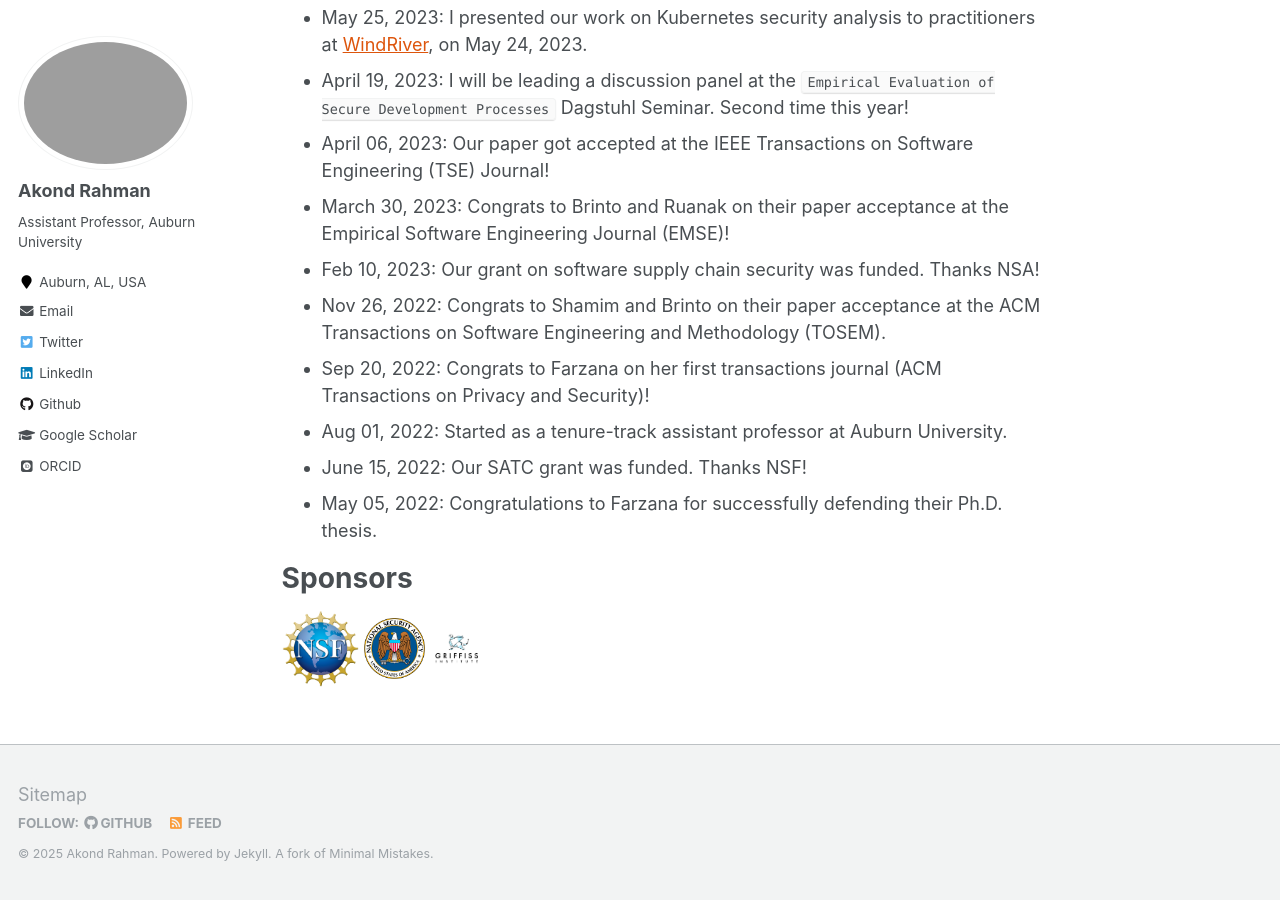
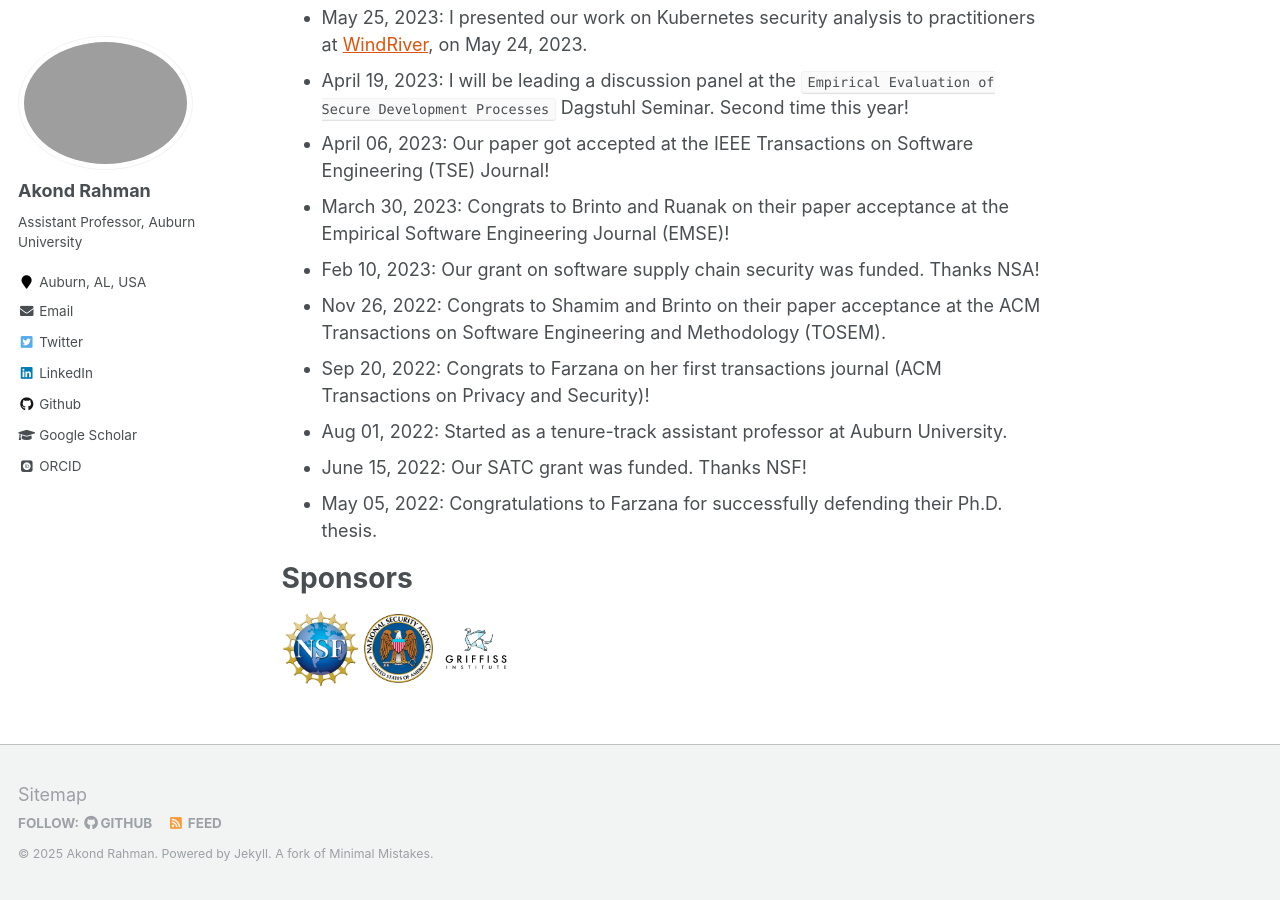
Before and after one commit to akondrahman/akondrahman.github.io, a Jekyll site: the page built from _pages/about.md, in a window 1280 px wide and 900 px high, scrolled down 1849 px. Built offline with Jekyll 4.4.1, drawn with Linux system fonts in a browser that asks for light colours; some web fonts are replaced.

```diff
--- a/_pages/about.md
+++ b/_pages/about.md
@@ -60,4 +60,4 @@
 
 Sponsors
 ======
-![NSF](files/nsf.png){:width="10%" height="10%"}       ![NSA](files/nsa.png){:width="8%" height="6%"}    ![GI](files/griffis.png){:width="7%" height="7%"}
+![NSF](files/nsf.png){:width="10%" height="10%"}       ![NSA](files/nsa.png){:width="9%" height="7%"}    ![GI](files/griffis.png){:width="10%" height="10%"}
```
